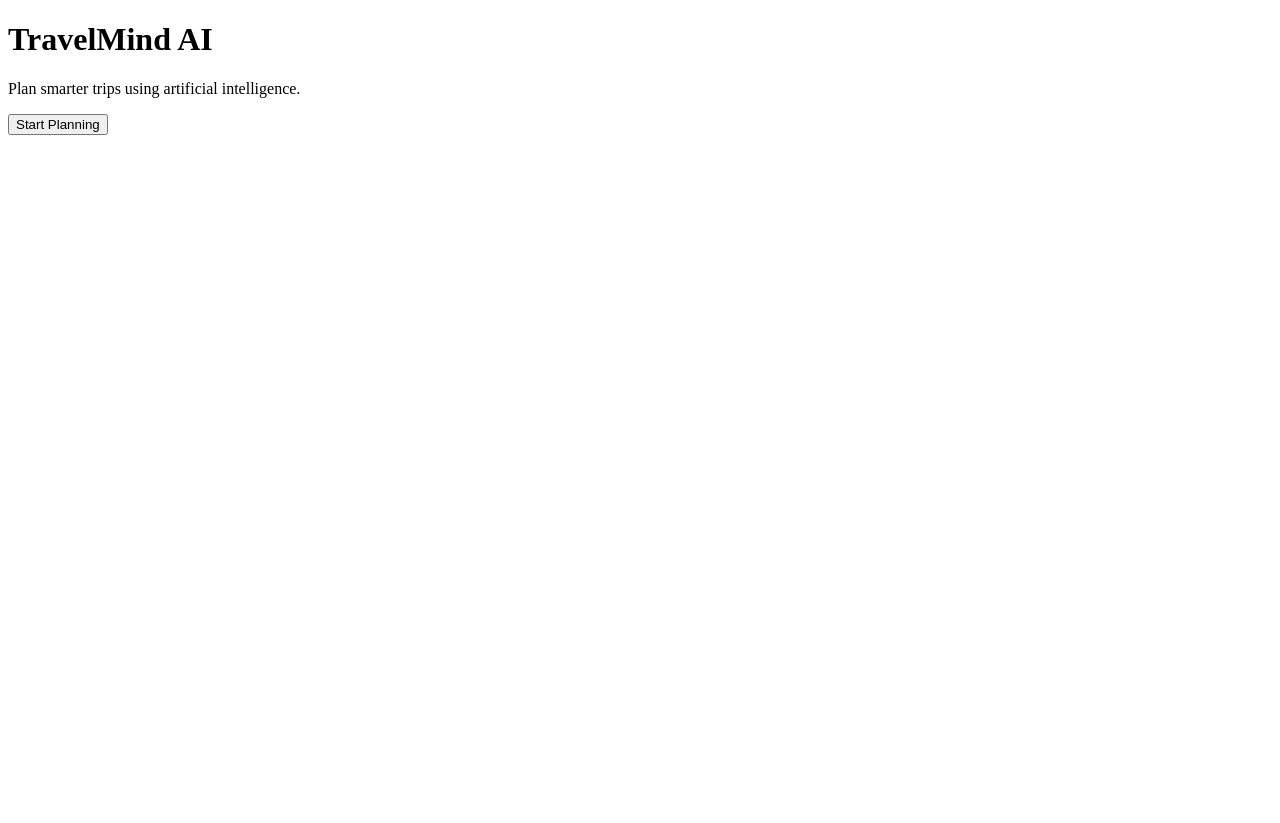
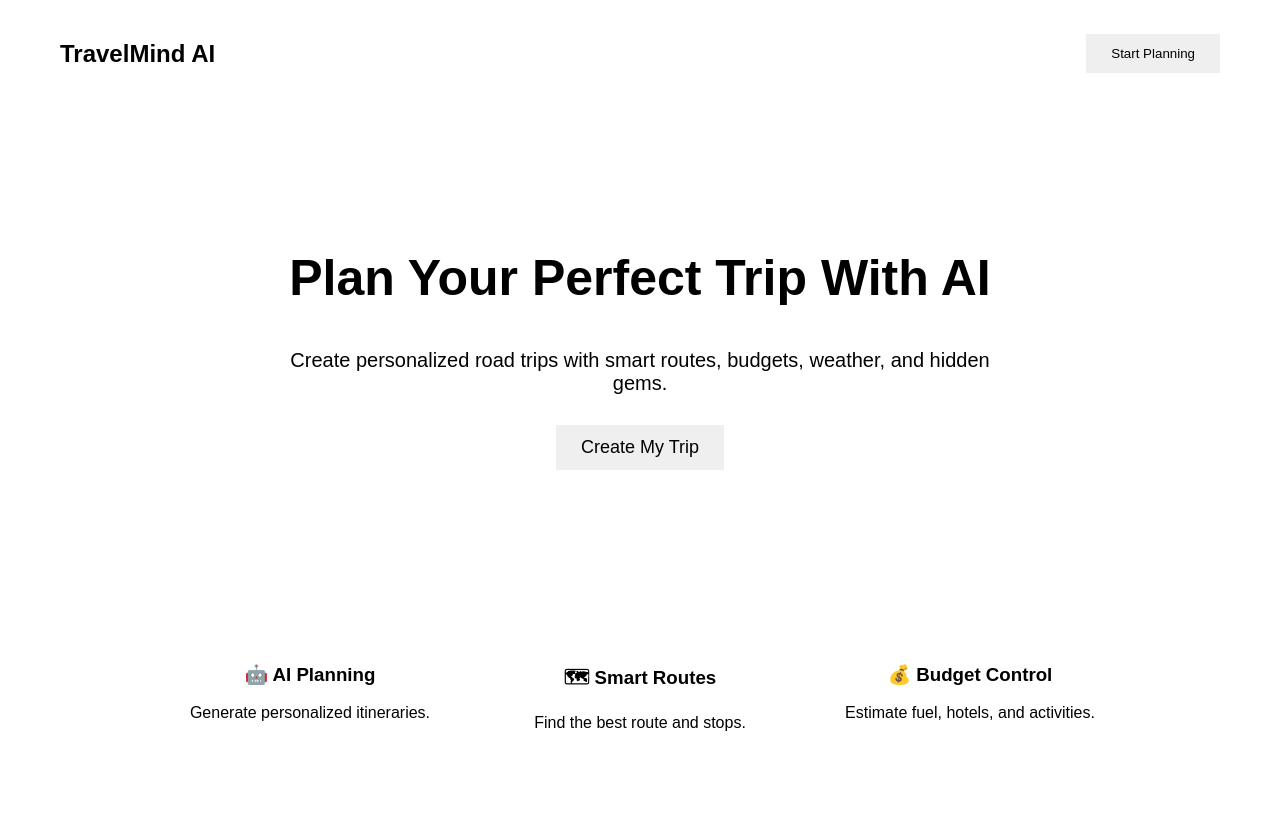
Before and after one commit to Shrut-0406/TravelMind-AI, a Flask app: page / in a window 1280 px wide. Before the commit the page ends 135 px from the top, so only its background shows below. Run offline with Flask 3, Linux system fonts and the light colour scheme.

Commit message:
Created TravelMind AI homepage design

```diff
--- /dev/null
+++ b/static/css/style.css
@@ -0,0 +1,78 @@
+body {
+    margin: 0;
+    font-family: Arial, sans-serif;
+}
+
+
+nav {
+    display: flex;
+    justify-content: space-between;
+    align-items: center;
+    padding: 20px 60px;
+}
+
+
+button {
+    padding: 12px 25px;
+    border: none;
+    cursor: pointer;
+}
+
+
+.hero {
+
+    text-align: center;
+    padding: 100px 20px;
+
+}
+
+
+.hero h1 {
+
+    font-size: 50px;
+
+}
+
+
+.hero p {
+
+    font-size: 20px;
+
+    max-width: 700px;
+
+    margin: auto;
+
+}
+
+
+.main-button {
+
+    margin-top: 30px;
+
+    font-size: 18px;
+
+}
+
+
+.features {
+
+    display: flex;
+
+    justify-content: center;
+
+    gap: 30px;
+
+    padding: 50px;
+
+}
+
+
+.card {
+
+    width: 250px;
+
+    padding: 25px;
+
+    text-align: center;
+
+}
--- a/templates/index.html
+++ b/templates/index.html
@@ -1,20 +1,72 @@
 <!DOCTYPE html>
 <html>
+
 <head>
     <title>TravelMind AI</title>
+
+    <link rel="stylesheet" href="{{ url_for('static', filename='css/style.css') }}">
+
 </head>
+
 
 <body>
 
-    <h1>TravelMind AI</h1>
+    <nav>
+        <h2>TravelMind AI</h2>
 
-    <p>
-        Plan smarter trips using artificial intelligence.
-    </p>
+        <button>
+            Start Planning
+        </button>
+    </nav>
 
-    <button>
-        Start Planning
-    </button>
+
+    <section class="hero">
+
+        <h1>
+            Plan Your Perfect Trip With AI
+        </h1>
+
+        <p>
+            Create personalized road trips with smart routes,
+            budgets, weather, and hidden gems.
+        </p>
+
+        <button class="main-button">
+            Create My Trip
+        </button>
+
+    </section>
+
+
+    <section class="features">
+
+        <div class="card">
+            <h3>🤖 AI Planning</h3>
+            <p>
+                Generate personalized itineraries.
+            </p>
+        </div>
+
+
+        <div class="card">
+            <h3>🗺 Smart Routes</h3>
+            <p>
+                Find the best route and stops.
+            </p>
+        </div>
+
+
+        <div class="card">
+            <h3>💰 Budget Control</h3>
+            <p>
+                Estimate fuel, hotels, and activities.
+            </p>
+        </div>
+
+
+    </section>
+
 
 </body>
+
 </html>
```
